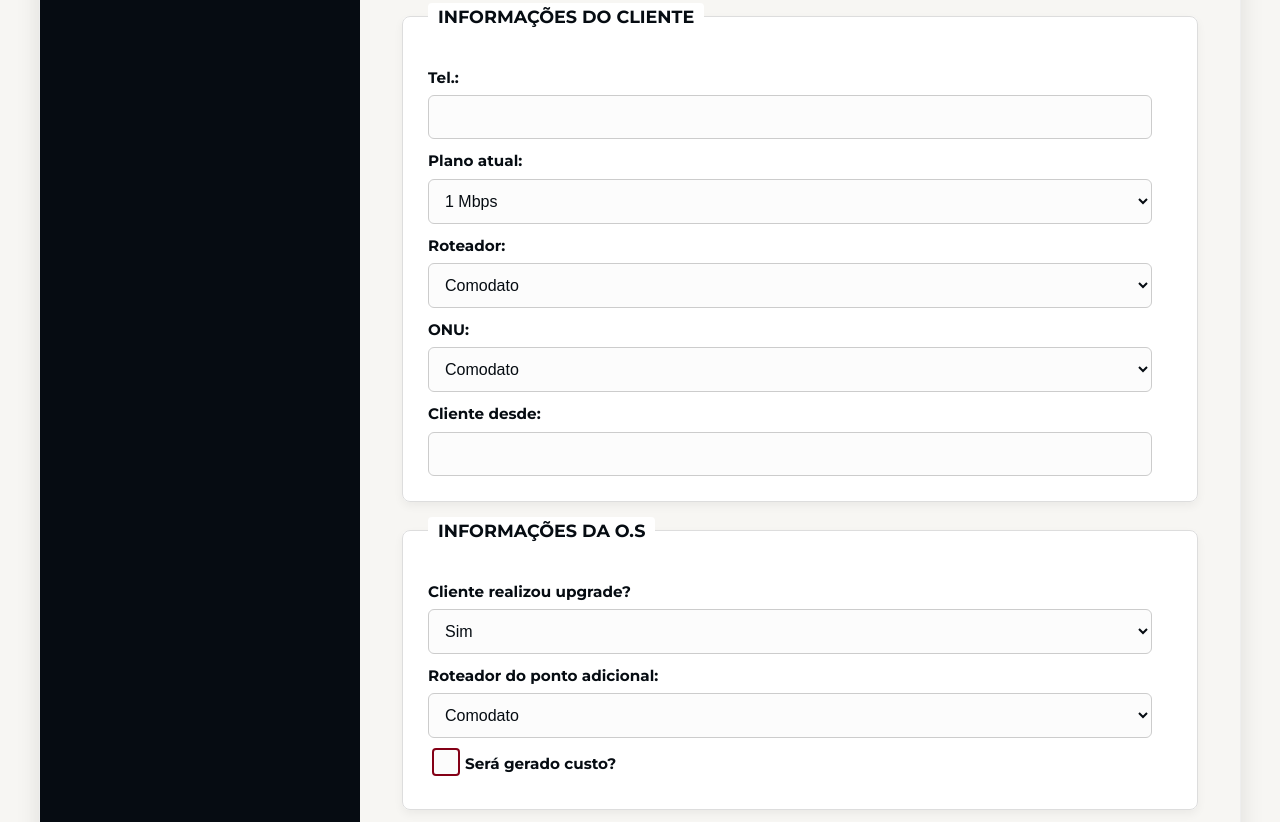
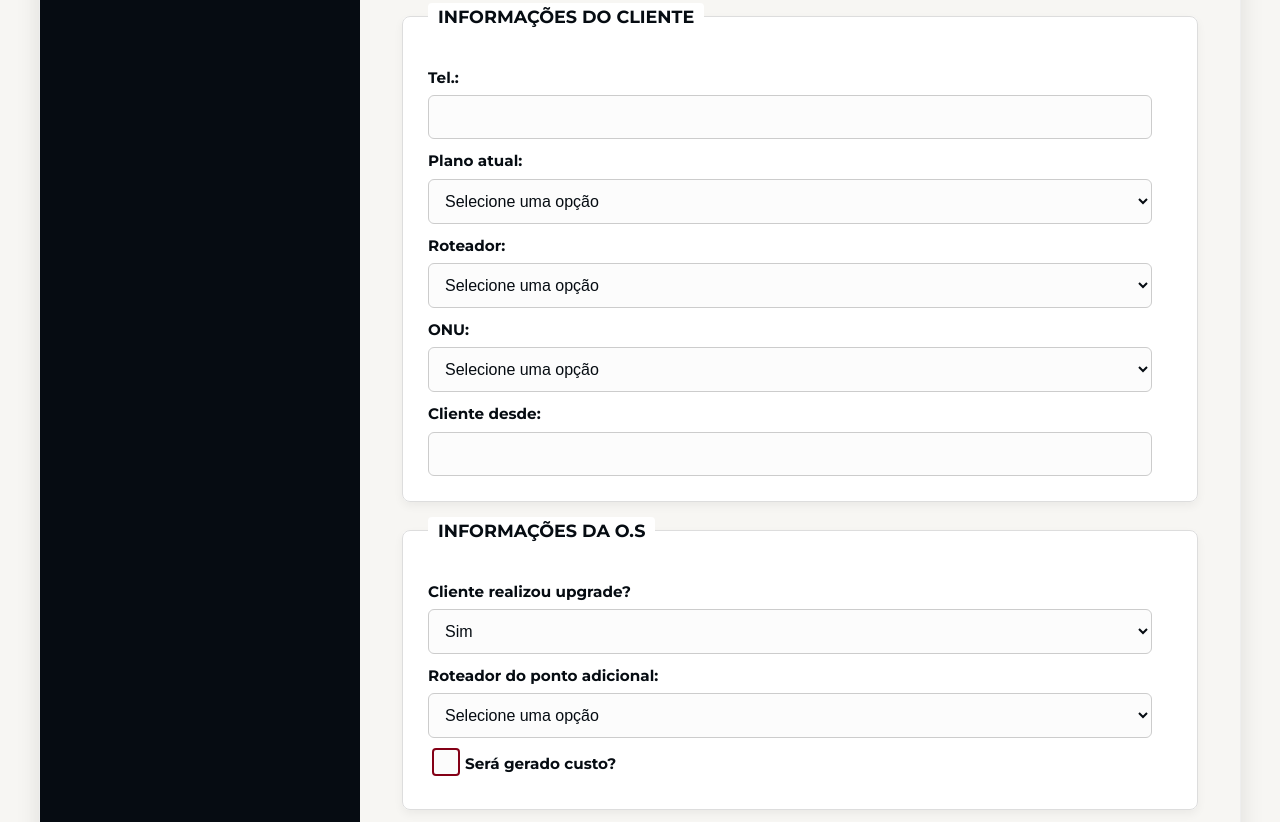
Before and after one commit to SilvasPedro/Script_OS_ETECC, a plain HTML site: page os_ponto_adicional.html in a window 1280 px wide. Shown: the part 735-1557 px from the top of the page. Drawn offline with Linux system fonts and the light colour scheme.

Commit message:
Atualização de seleção de opções dos inputs de Comodato/Compra

```diff
--- a/os_ponto_adicional.html
+++ b/os_ponto_adicional.html
@@ -54,21 +54,24 @@
                     <input type="tel" id="telefone">
                     <label for="plano">Plano atual:</label>
                     <select id="plano">
-                        <option value="1 Mbps">1 Mbps</option>
+                        <option value="Não informado" selected disabled hidden>Selecione uma opção</option>
+                        <!-- <option value="1 Mbps">1 Mbps</option> -->
                         <option value="10 Mbps">10 Mbps</option>
                         <option value="100 Mbps">100 Mbps</option>
-                        <option value="240 Mbps">240 Mbps</option>
+                        <!-- <option value="240 Mbps">240 Mbps</option> -->
                         <option value="600 Mbps">600 Mbps</option>
                         <option value="800 Mbps">800 Mbps</option>
                         <option value="1000 Mbps">1000 Mbps</option>
                     </select>
                     <label>Roteador:</label>
                     <select id="roteador">
+                        <option value="Não informado" selected disabled hidden>Selecione uma opção</option>
                         <option value="comodato">Comodato</option>
                         <option value="compra">Compra</option>
                     </select>
                     <label>ONU:</label>
                     <select id="onu">
+                        <option value="Não informado" selected disabled hidden>Selecione uma opção</option>
                         <option value="comodato">Comodato</option>
                         <option value="compra">Compra</option>
                     </select>
@@ -85,8 +88,9 @@
                     </select>
                     <label>Roteador do ponto adicional:</label>
                     <select id="roteador_adicional">
+                        <option value="Não informado" selected disabled hidden>Selecione uma opção</option>
                         <option value="comodato">Comodato</option>
-                        <option value="cliente">Do Cliente</option>
+                        <option value="cliente">Compra</option>
                     </select>
 
                     <label>
@@ -103,7 +107,7 @@
                         <label>
                             <input type="checkbox" id="por_metro" class="checkbox_style"> Por metro
                         </label>
-                        <label for="vencimento_taxa">Vencimento da taxa/proporcional:</label>
+                        <label for="vencimento_taxa">Vencimento do custo gerado:</label>
                         <input type="date" id="vencimento_taxa">
                     </div>
                 </fieldset>
@@ -122,8 +126,10 @@
                     <legend>AUTORIZAÇÃO POR EXCEÇÃO</legend>
                     <label>Essa ordem de serviço foi autorizada com exceção pela torre de serviços?</label>
                     <div class="teste">
-                        <input type="checkbox" id="autorizada_excecao_sim"> <label for="autorizada_excecao_sim">Sim</label>
-                        <input type="checkbox" id="autorizada_excecao_nao"> <label for="autorizada_excecao_nao">Não</label>
+                        <input type="checkbox" id="autorizada_excecao_sim"> <label
+                            for="autorizada_excecao_sim">Sim</label>
+                        <input type="checkbox" id="autorizada_excecao_nao"> <label
+                            for="autorizada_excecao_nao">Não</label>
                     </div>
                     <div id="campo_autorizador" style="display: none;">
                         <label for="nome_autorizador">Nome de quem autorizou:</label>
@@ -133,7 +139,8 @@
                 <fieldset>
                     <legend>NOME DO ATENDENTE</legend>
                     <label for="operador">Atendente:</label>
-                    <input type="text" name="nome_do_operador" id="operador" value="" placeholder="Digite seu nome aqui...">
+                    <input type="text" name="nome_do_operador" id="operador" value=""
+                        placeholder="Digite seu nome aqui...">
                 </fieldset>
             </div>
             <div class="buttons">
```
Also changed, not shown: os_geral.html (+3 -1 lines), os_mudanca_endereco.html (+2 -0 lines).
